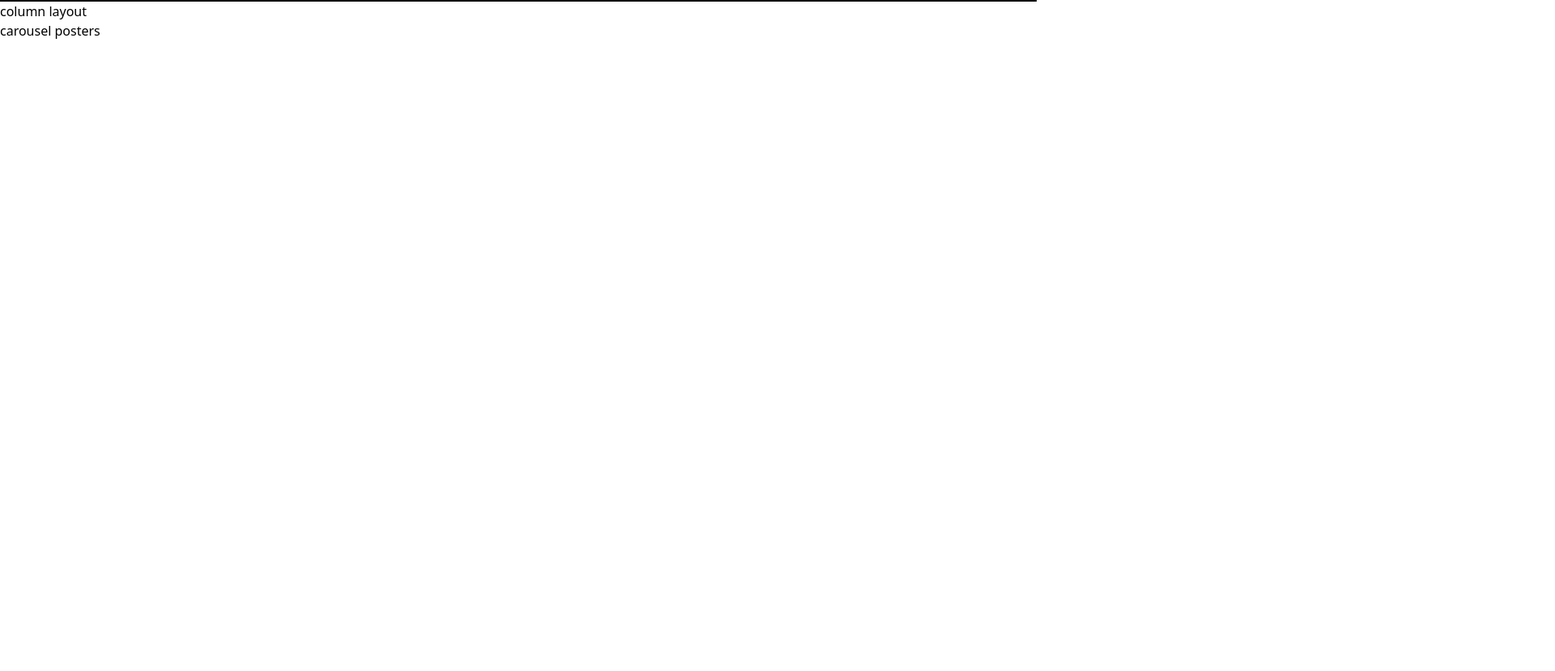
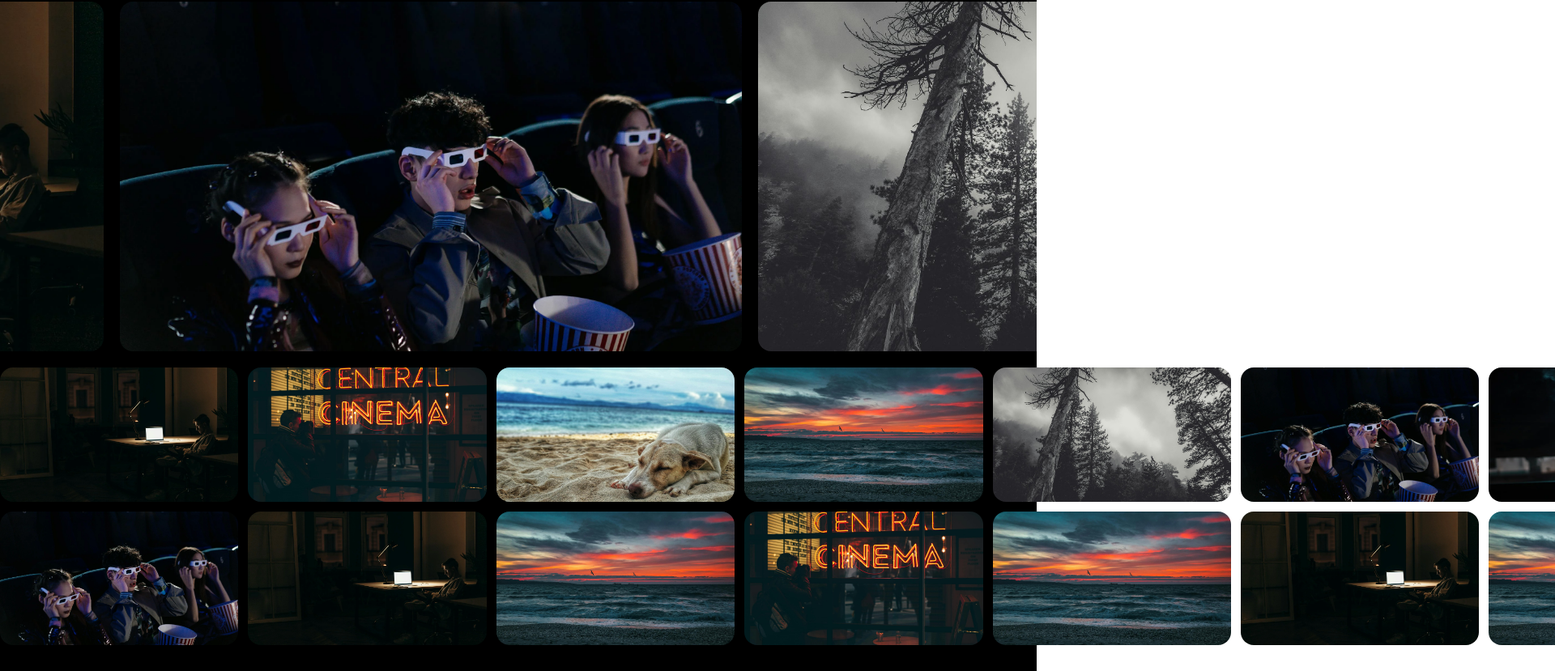
Before and after one commit to jahansid/AppleTv-Rebuild, a React (Vite) app: page / in a window 1280 px wide. Shown: the part 1626-2455 px from the top of the page at 81% size, 1920 px wide, since content can reach past the window. Before the commit the page ends 1676 px from the top, so only its background shows below. Built offline with nearby package versions, Linux system fonts and the light colour scheme.

Commit message:
VideoCarousel component static with movies database done

```diff
--- a/src/App.tsx
+++ b/src/App.tsx
@@ -2,6 +2,7 @@
 import { Header } from "./components/header";
 import { Hero } from "./components/section/hero";
 import { Usps } from "./components/section/usps";
+import { VideoCarousel } from "./components/section/videocarousel";
 import "./index.css";
 
 function App() {
@@ -15,8 +16,8 @@ function App() {
         <Hero />
         <Usps />
         </div>
-        <div>column layout</div>
-        <div>carousel posters</div>
+        {/* <div>column layout</div> */}
+        <VideoCarousel />
       </main>
     </>
   )
--- /dev/null
+++ b/src/components/section/videocarousel.tsx
@@ -0,0 +1,61 @@
+import {
+  Movie,
+  movies,
+  randomMoviesSet1,
+  randomMoviesSet2,
+} from "../../movies";
+
+export const VideoCarousel = () => {
+  return (
+    <div className=" bg-background text-white pb-8">
+      <div className="overflow-clip">
+        <div className=" flex gap-5 mb-5 left-1/2 -translate-x-1/2">
+          <div className=" w-[60vw] aspect-video shrink-0 overflow-clip rounded-2xl">
+            <img
+              className=" w-full h-full object-cover"
+              src={movies[0].poster}
+              alt={movies[0].name}
+            />
+          </div>
+          <div className=" w-[60vw] aspect-video shrink-0 overflow-clip rounded-2xl">
+            <img
+              className=" w-full h-full object-cover"
+              src={movies[1].poster}
+              alt={movies[1].name}
+            />
+          </div>
+          <div className=" w-[60vw] aspect-video shrink-0 overflow-clip rounded-2xl">
+            <img
+              className=" w-full h-full object-cover"
+              src={movies[2].poster}
+              alt={movies[2].name}
+            />
+          </div>
+        </div>
+      </div>
+      <div className=" space-y-3">
+        <SmallMoviesCarousel movies={randomMoviesSet1} />
+        <SmallMoviesCarousel movies={randomMoviesSet2} />
+      </div>
+    </div>
+  );
+};
+
+const SmallMoviesCarousel = ({ movies }: { movies: Movie[] }) => {
+  return (
+    <div className=" flex gap-3">
+      {movies.map((movie, index) => (
+        <div
+          key={`${movie.name} - ${index}`}
+          className=" w-[23vw] aspect-video shrink-0"
+        >
+          <img
+            className="w-full h-full object-cover rounded-2xl"
+            src={movie.poster}
+            alt={movie.name}
+          />
+        </div>
+      ))}
+    </div>
+  );
+};
--- /dev/null
+++ b/src/movies.ts
@@ -0,0 +1,25 @@
+export type Movie = {
+    poster: string;
+    name: string;
+}
+
+export const movies = [
+  { poster: "/posters/bw-tree.jpeg", name: "Tree" },
+  { poster: "/posters/dog.jpeg", name: "Dog" },
+  { poster: "/posters/movie-3d.webp", name: "Movie3D" },
+  { poster: "/posters/person-dark.webp", name: "Person" },
+  { poster: "/posters/work-dark.webp", name: "Work" },
+  { poster: "/posters/landscape.jpeg", name: "Landscape" },
+  { poster: "/posters/cinema-capture.webp", name: "Cinema" },
+];
+
+export const randomMoviesSet1 = movies
+  .sort(() => Math.random() - 0.5)
+  .concat(movies.sort(() => Math.random() - 0.5))
+  .concat(movies.sort(() => Math.random() - 0.5));
+
+export const randomMoviesSet2 = movies
+  .sort(() => Math.random() - 0.5)
+  .concat(movies.sort(() => Math.random() - 0.5))
+  .concat(movies.sort(() => Math.random() - 0.5))
+  .sort(() => Math.random() - 0.5);
```
